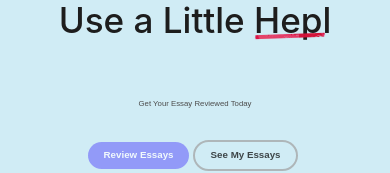
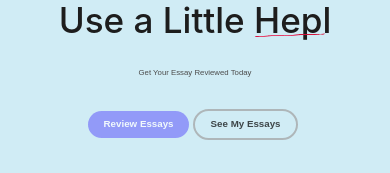
Before and after one commit to ibttf/revieword, a React (Create React App) app in the folder client/: page / in a window 390 px wide. Shown: the part 177-350 px from the top of the page. Built offline with nearby package versions, Linux system fonts and the light colour scheme; no server answers.

Commit message:
deleted unnecesary files

```diff
--- a/client/src/pages/Home.js
+++ b/client/src/pages/Home.js
@@ -43,10 +43,10 @@ const Home = ({ user }) => {
 
           <h3>Get Your Essay Reviewed Today</h3>
           <div className="home-btns">
-            <Link to="/review">
+            <Link to="/login">
               <button className="home-btn review-btn">Review Essays</button>
             </Link>
-            <Link to="/my-essays">
+            <Link to="/login">
               <button className="home-btn my-essays-btn">See My Essays</button>
             </Link>
           </div>
--- a/client/src/styles/Home.css
+++ b/client/src/styles/Home.css
@@ -31,6 +31,7 @@
   font-size: 1.5vw;
   font-family: sans-serif;
   margin-bottom: 0;
+  margin-top: -10%;
 }
 .home-btns {
   padding: 5% 0% 0% 0%;
@@ -118,6 +119,7 @@
   }
   .home-left > h3{
     font-size: 2vw;
+    margin-top: -10%;
   }
   .home-btn{
     font-size: 2.5vw;
@@ -127,7 +129,7 @@
     margin-top: 10%;
   }
   .squiggle{
-    height: 20vw;
+    height: 5vw;
     width: 20vw;
     margin-left: 60%;
 
```
Also changed, not shown: 1 other file (tests, documents, lock files or other folders).
